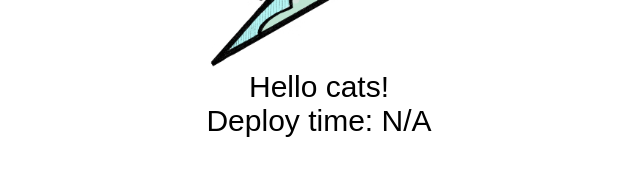
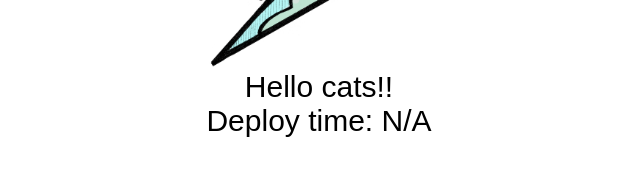
Before and after one commit to tilt-dev/tilt-example-html, a plain HTML site: page 2-recommended/index.html in a window 1280 px wide. Shown: the part 416-592 px from the top of the page, 321-961 px from the left. Drawn offline with Linux system fonts and the light colour scheme.

Commit message:
try to repro bug report

```diff
--- a/2-recommended/index.html
+++ b/2-recommended/index.html
@@ -3,7 +3,7 @@
   <body style="font-size: 30px; font-family: sans-serif; margin: 0;">
     <div style="display: flex; flex-direction: column; width: 100vw; height: 100vh; align-items: center; justify-content: center;">
       <img src="pets.png" style="max-width: 30vw; max-height: 30vh;">
-      <div>Hello cats!</div>
+      <div>Hello cats!!</div>
       <div>Deploy time: N/A</div>
     </div>
   </body>
```
Also changed, not shown: 2 other files.
